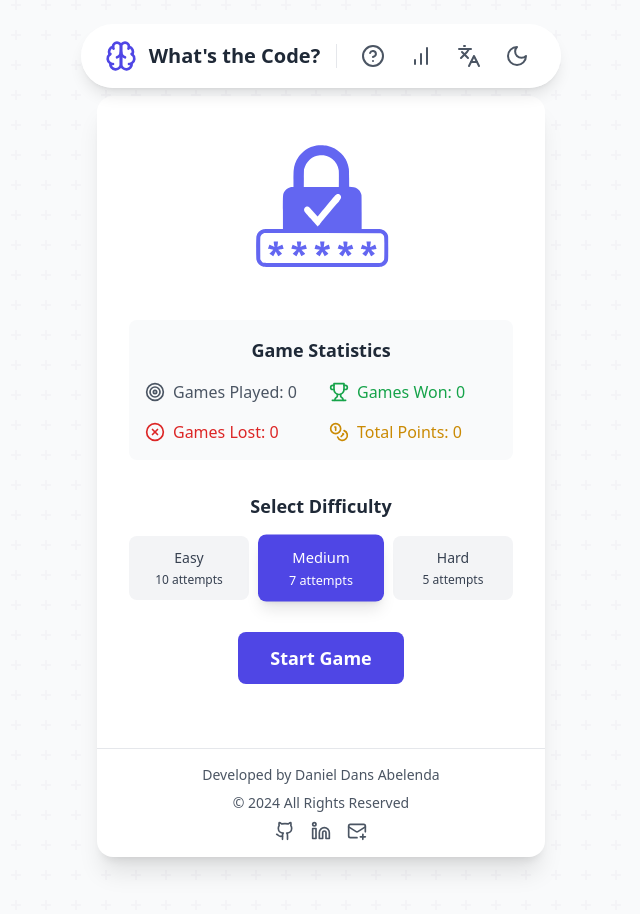
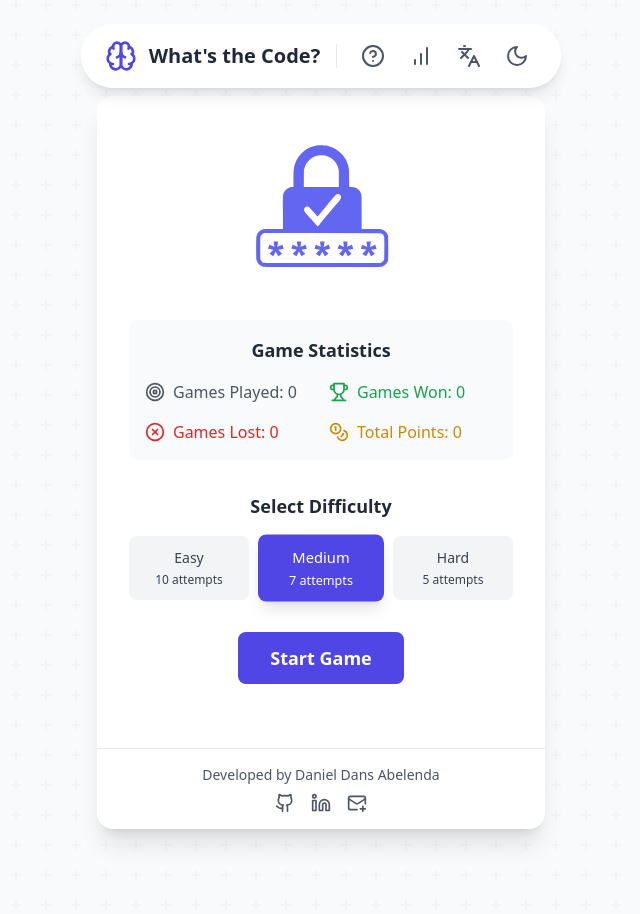
Before and after one commit to DDansAbelenda/whats-the-code-game, a React (Vite) app: page / in a window 1280 px wide. Shown: the top 914 px of the page, without its empty margins (319-959 px from the left). Built offline with nearby package versions, Linux system fonts and the light colour scheme.

Commit message:
update the instruction text in the set and remove the year of copyright in the footer

```diff
--- a/src/components/Footer.tsx
+++ b/src/components/Footer.tsx
@@ -4,16 +4,11 @@ import { useTranslation } from 'react-i18next';
 
 const Footer: React.FC = () => {
   const { t } = useTranslation();
-  const currentYear = new Date().getFullYear();
-
   return (
     <footer className="mt-8 py-4 border-t border-gray-200 dark:border-gray-700">
       <div className="text-center space-y-2">
         <p className="text-sm text-gray-600 dark:text-gray-400">
           {t('developedBy')} Daniel Dans Abelenda
-        </p>
-        <p className="text-sm text-gray-600 dark:text-gray-400">
-          © {currentYear} {t('allRightsReserved')}
         </p>
         <div className="flex justify-center space-x-4">
           <a
--- a/src/i18n/en.ts
+++ b/src/i18n/en.ts
@@ -37,7 +37,7 @@ export const en = {
   objective: "Objective",
   objectiveDescription: "Discover the 3-digit secret code!",
   instructionsTitle:"Instructions",
-  instructionsText:" Each digit is unique and can range from 0 to 9.\n\nIf you enter a number with repeated digits, each digit will be evaluated individually as if it were unique. For example:\n- If the secret code is 102 and you enter 111, you will receive the following feedback:\n • 1 digit is correct and well placed.\n • 2 digits are correct but wrong placed.\n\nNote: Repeating digits is a valid strategy, but keep in mind how it affects the feedback you receive. Good luck!",
+  instructionsText:"The goal of the game is to uncover a code made up of unique digits (no repetitions) ranging from 0 to 9.\n\nBefore starting, you can select a difficulty level, which determines the number of attempts available and the points gained or lost depending on the outcome.\n\nDuring the game, input a number and click 'Submit Guess'.\n- If the number matches the hidden code, you win, earn points based on the level, and can choose to play again or return to the main menu.\n- If it doesn’t match, the attempt is recorded in the 'Previous Guesses' section, where you’ll receive hints about the secret code based on your input, and your remaining attempts decrease. If you run out of attempts without guessing the code, you lose the game and points are deducted according to the level.\n\nGame statistics are available in the top bar (bars icon).\n\nIf you enter a number with repeated digits, each digit will be evaluated individually as unique. For example:\n- If the secret code is 102 and you enter 111, you’ll receive this feedback:\n  • 1 digit is correct and in the correct position.\n  • 2 digits are correct but in the wrong positions.\n\nNote: Repeating numbers is a valid strategy, but consider how it affects the hints. Good luck!",
   hints: "Understanding Hints",
   correctPositionHint: "Green numbers indicate correct digits in the right position.",
   wrongPositionHint: "Yellow numbers indicate correct digits in the wrong position.",
--- a/src/i18n/es.ts
+++ b/src/i18n/es.ts
@@ -37,7 +37,7 @@ export const es = {
   objective: "Objetivo",
   objectiveDescription: "¡Descubre el código secreto de 3 dígitos!",
   instructionsTitle: "Instrucciones",
-  instructionsText: "Cada dígito es único y puede variar entre 0 y 9.\n\nSi introduces un número con dígitos repetidos, se evaluará cada dígito individualmente como si fuera único. Por ejemplo:\n- Si el código secreto es 102 y escribes 111, recibirás la siguiente información:\n  • 1 dígito es correcto y está en la posición correcta.\n  • 2 dígitos son correctos pero están en posiciones incorrectas.\n\nNota: Repetir números es una estrategia válida, pero ten en cuenta cómo afecta al resultado de las pistas. ¡Buena suerte!",
+  instructionsText: "El objetivo del juego es descifrar un código compuesto por dígitos únicos (sin repeticiones) que varían entre 0 y 9.\n\nAntes de comenzar, puedes seleccionar el nivel de dificultad, que determina la cantidad de intentos disponibles y los puntos que ganarás o perderás según el resultado.\n\nDurante el juego, introduce un número y haz clic en 'Enviar Intento'.\n- Si el número coincide con el código oculto, ganas la partida, obtienes los puntos correspondientes al nivel y puedes elegir entre jugar otra vez o regresar al inicio.\n- Si no coincide, el intento se registra en la sección 'Intentos Anteriores', donde recibirás pistas sobre el código secreto basadas en el número ingresado, y se reducirá el número de intentos restantes. Si te quedas sin intentos sin adivinar el código, pierdes la partida y se descuentan puntos según el nivel.\n\nLas estadísticas de tus partidas se pueden consultar en la barra superior (ícono de barras).\n\nSi introduces un número con dígitos repetidos, cada dígito será evaluado individualmente como único. Por ejemplo:\n- Si el código secreto es 102 y escribes 111, recibirás esta información:\n  • 1 dígito es correcto y está en la posición correcta.\n  • 2 dígitos son correctos pero están en posiciones incorrectas.\n\nNota: Usar números repetidos es válido, pero ten en cuenta cómo afecta a las pistas. ¡Buena suerte!",
   hints: "Entendiendo las Pistas",
   correctPositionHint: "Los números verdes indican dígitos correctos en la posición correcta.",
   wrongPositionHint: "Los números amarillos indican dígitos correctos en la posición incorrecta.",
```
